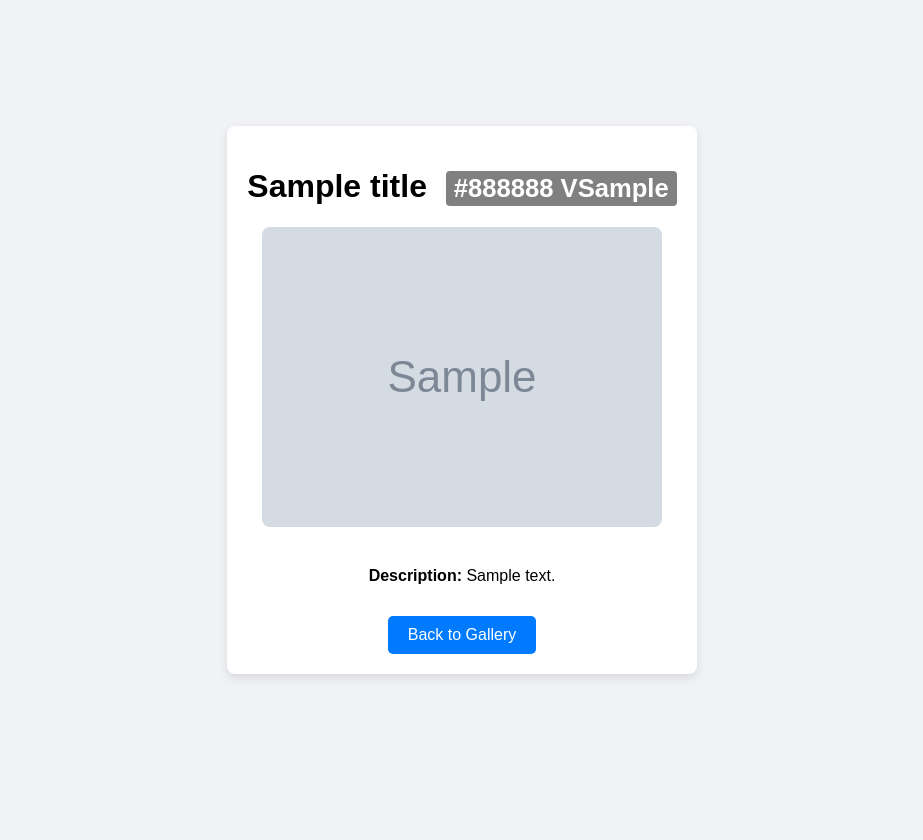
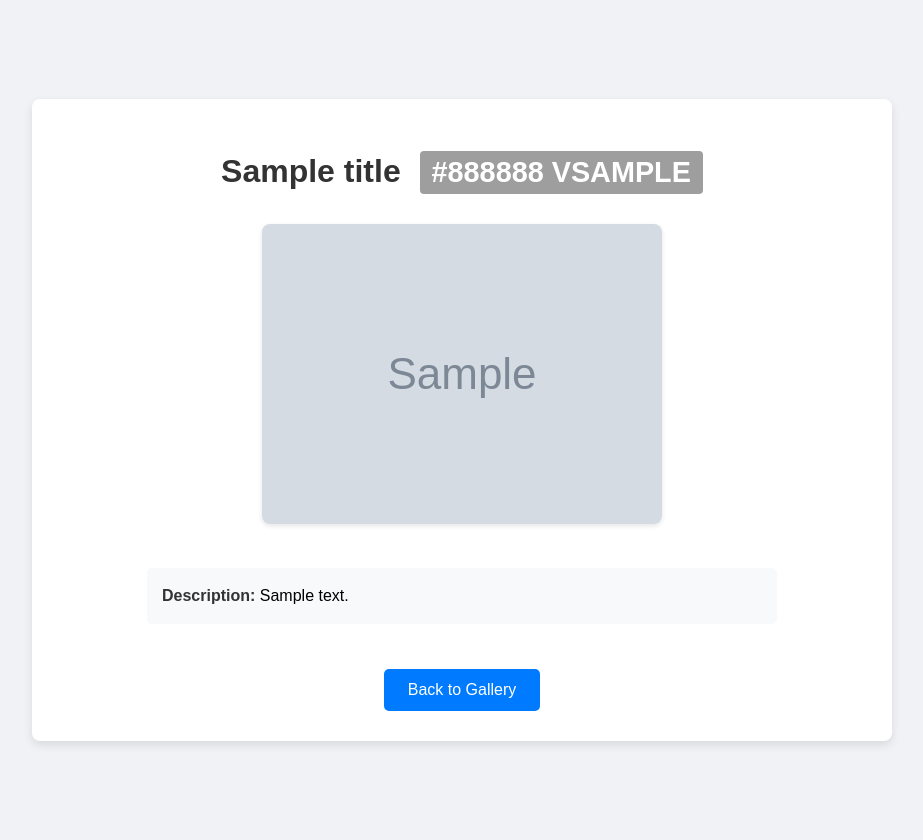
Before and after one commit to gallayagnesh/cnd2assignmentgeminiai, a Python web app: template templates/view.html in a window 1280 px wide. Shown: the whole page, without its empty margins (178-1101 px from the left). Before the commit the page ends 678 px from the top, so only its background shows below. Run offline with Jinja, Linux system fonts and the light colour scheme; the template is opened without the code that fills it: most values are stand-ins (such as "Sample title", 1, 10 or a date in 2020); grey boxes marked "Sample" are stand-in pictures.

Commit message:
Update view.html

```diff
--- a/templates/view.html
+++ b/templates/view.html
@@ -11,27 +11,30 @@
             display: flex;
             justify-content: center;
             align-items: center;
-            height: 100vh;
+            min-height: 100vh;
             margin: 0;
-            flex-direction: column;
+            padding: 20px;
         }
         .container {
             background: white;
-            padding: 20px;
+            padding: 30px;
             border-radius: 8px;
             box-shadow: 0 4px 10px rgba(0, 0, 0, 0.1);
             text-align: center;
-            max-width: 600px;
+            width: 90%;
+            max-width: 800px;
         }
         img {
             max-width: 100%;
             height: auto;
-            margin-bottom: 20px;
+            max-height: 500px;
+            margin: 20px 0;
             border-radius: 8px;
+            box-shadow: 0 2px 5px rgba(0,0,0,0.1);
         }
         .back-button {
-            margin-top: 15px;
-            padding: 10px 20px;
+            margin-top: 25px;
+            padding: 12px 24px;
             background-color: #007bff;
             color: white;
             border: none;
@@ -39,18 +42,37 @@
             cursor: pointer;
             text-decoration: none;
             display: inline-block;
+            font-size: 16px;
+            transition: background-color 0.3s;
         }
         .back-button:hover {
             background-color: #0056b3;
         }
         .deployment-banner {
             display: inline-block;
-            padding: 3px 8px;
+            padding: 5px 12px;
             border-radius: 4px;
-            font-size: 0.8em;
+            font-size: 0.9em;
             margin-left: 10px;
             color: white;
             font-weight: bold;
+            text-transform: uppercase;
+        }
+        h1 {
+            color: #333;
+            margin-bottom: 10px;
+        }
+        .description {
+            text-align: left;
+            margin: 20px auto;
+            max-width: 600px;
+            padding: 15px;
+            background-color: #f8f9fa;
+            border-radius: 5px;
+            line-height: 1.6;
+        }
+        .description strong {
+            color: #333;
         }
     </style>
 </head>
@@ -58,14 +80,16 @@
     <div class="container">
         <h1>{{ title }}
             <span class="deployment-banner" style="background-color:
-                {% if deployment_color == 'blue' %}blue
-                {% elif deployment_color == 'green' %}green
-                {% else %}gray{% endif %};">
+                {% if deployment_color == 'blue' %}#4285F4
+                {% elif deployment_color == 'green' %}#34A853
+                {% else %}#9E9E9E{% endif %};">
                 {{ deployment_color|upper }} V{{ app_version }}
             </span>
         </h1>
         <img src="{{ image_url }}" alt="Uploaded Image">
-        <p><strong>Description:</strong> {{ description }}</p>
+        <div class="description">
+            <strong>Description:</strong> {{ description }}
+        </div>
         <a href="/" class="back-button">Back to Gallery</a>
     </div>
 </body>
```
